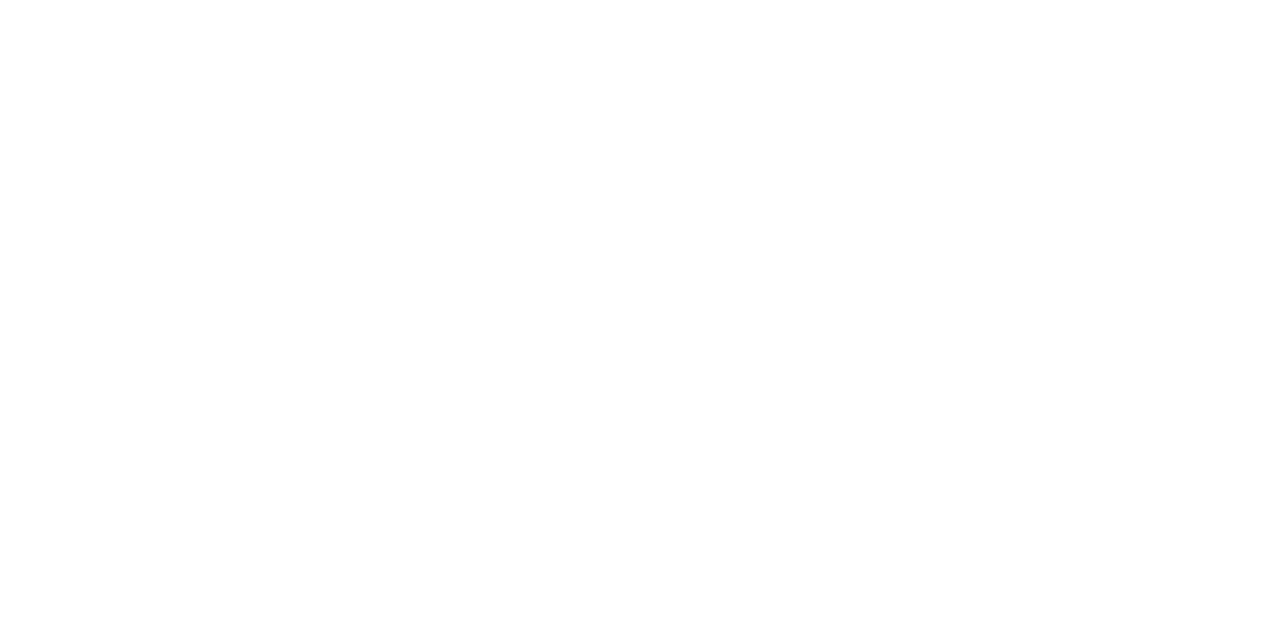
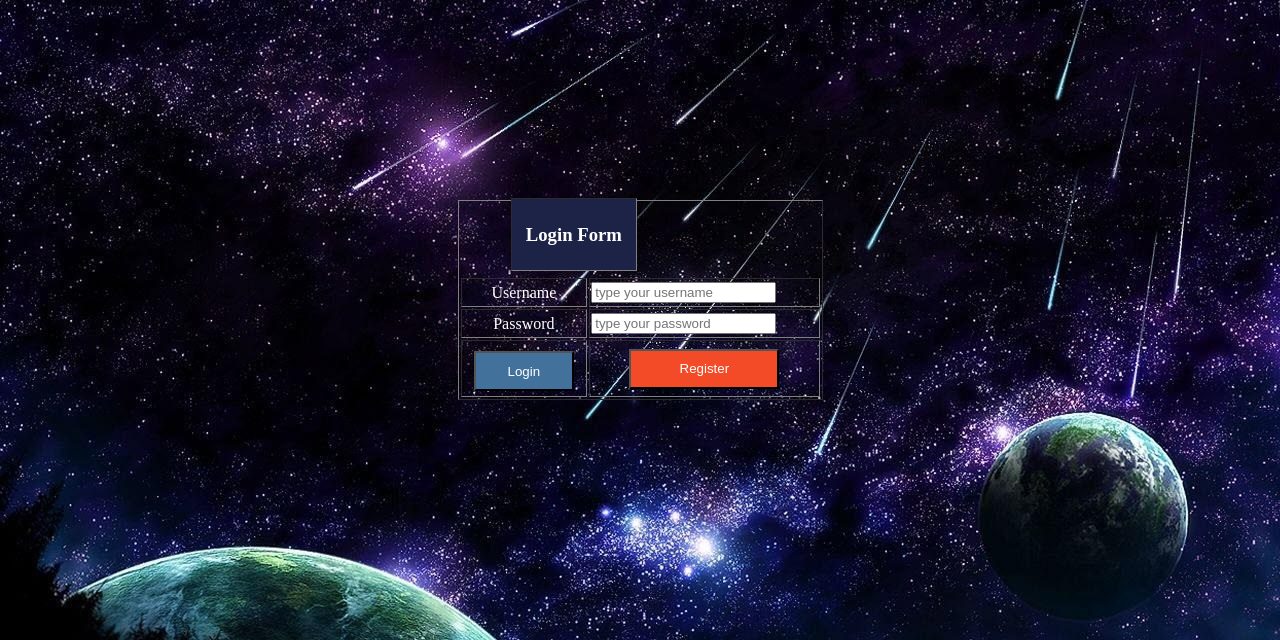
Before and after one commit to Abel-kabeya/RegisterAndLoginSystemPHP, a PHP site: page / in a window 1280 px wide. Before the commit the part shown is empty. Shown: the top 640 px of the page. Run offline with PHP 8.4, Linux system fonts and the light colour scheme.

Commit message:
index page

```diff
--- a/index.php
+++ b/index.php
@@ -6,7 +6,43 @@
     <meta name="viewport" content="width=device-width, initial-scale=1.0">
     <title>Login Form</title>
 </head>
-<body>
+<body background = "images/Galaxy.jpg">
+<div id="Mainwrapper">
+        <form method="post" enctype="multipart/form-data">
+            <table align="center" style="color:white;width:365px;height:200px;postion:relative;margin-top:200px;"border="1">
+                <tr>
+                    <td style="position:relative;left:50px;bottom:5px;background-color:#1D2247;">
+                        <center><h3>Login Form</h3></center>
+                    </td>
+                </tr>
 
+                <tr>
+                    <td><center>Username</center></td>
+                    <td><input type="text" name="username" placeholder="type your username"></td>
+                </tr>
+
+                <tr>
+                    <td><center>Password</center></td>
+                    <td><input type="password" name="password" placeholder="type your password"></td>
+                </tr>
+
+                <tr>
+                    <td>
+                        <center>
+                            <input type="submit" name="SignIn" value="Login" style="background-color:#42729b;color:white;width:100px;height:40px;position:relative;margin-top:5px;">
+                        </center>
+                    </td>
+                    <td>
+                       <center>
+                           <a href="register.php"><input type="button" name="Register" value="Register" style="background-color:#F34B27;color:white;width:150px;height:40px;position:relative:margin-top:5px;"></a>
+                       </center>
+                    </td>
+
+                </tr>
+
+
+            </table>
+        </form>
+    </div>
 </body>
 </html>
```
Also changed, not shown: images/Galaxy.jpg (added), images/Universe.jpg (added), images/space.jpg (added).
